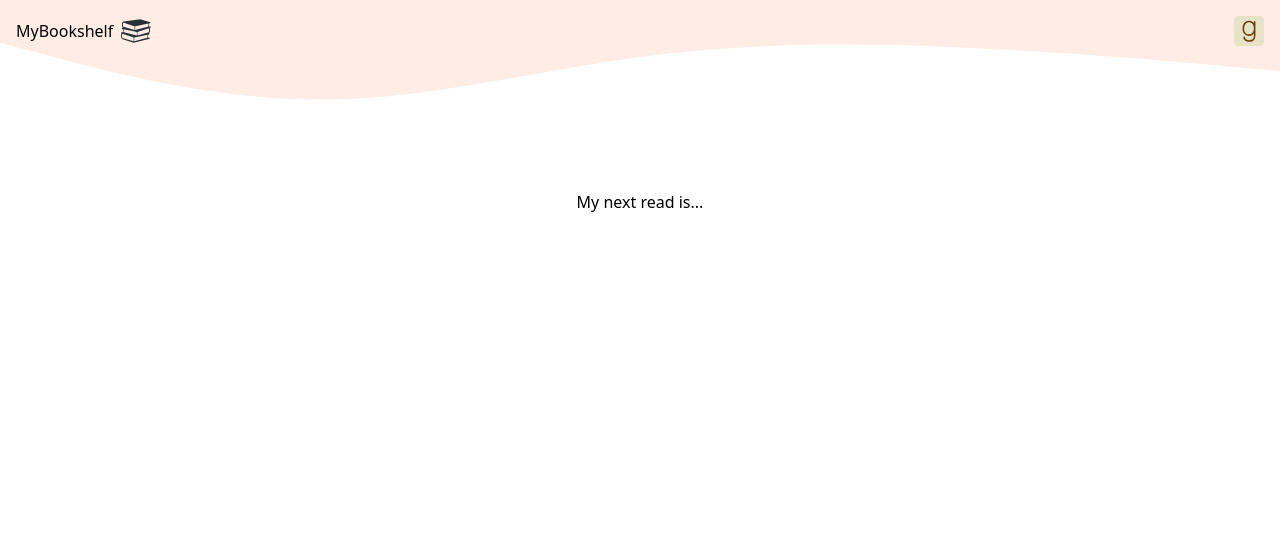
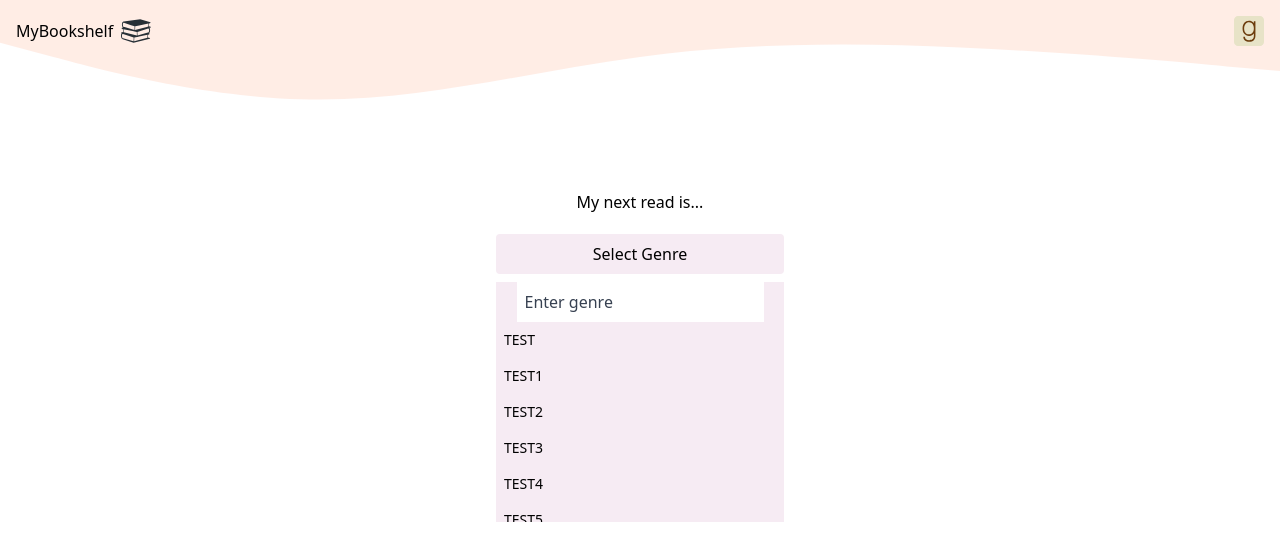
Before and after one commit to AndreiaMsT/my-bookshelf, a React (Vite) app: page / in a window 1280 px wide. Shown: the top 560 px of the page. Built offline with nearby package versions, Linux system fonts and the light colour scheme.

Commit message:
Building Select component

```diff
--- a/package.json
+++ b/package.json
@@ -11,7 +11,8 @@
   },
   "dependencies": {
     "react": "^18.2.0",
-    "react-dom": "^18.2.0"
+    "react-dom": "^18.2.0",
+    "react-icons": "^5.0.1"
   },
   "devDependencies": {
     "@types/react": "^18.2.56",
--- a/src/App.jsx
+++ b/src/App.jsx
@@ -1,11 +1,11 @@
 import { Navbar } from "./components/Navbar";
-import SearchBar from "./components/SearchBar";
+import Main from "./components/Main";
 
 const App = () => {
   return (
     <>
       <Navbar />
-      <SearchBar />
+      <Main />
     </>
   );
 };
--- /dev/null
+++ b/src/components/Main.jsx
@@ -0,0 +1,13 @@
+import Selector from "./Selector"
+
+
+const Main = () => {
+  return (
+    <div className="mt-[100px] sm:mt-[10%] flex flex-col items-center justify-center">
+    <h1>My next read is...</h1>
+    <Selector/>
+    </div>
+  )
+}
+
+export default Main
--- a/src/components/SearchBar.jsx
+++ /dev/null
@@ -1,13 +0,0 @@
-
-
-const SearchBar = () => {
-  return (
-    <div className="mt-[100px] sm:mt-[10%] flex flex-col items-center justify-center ">
-      <h1>My next read is...</h1>
-
-
-    </div>
-  );
-};
-
-export default SearchBar;
--- /dev/null
+++ b/src/components/Selector.jsx
@@ -0,0 +1,31 @@
+import { MdOutlineBook } from "react-icons/md";
+
+const Selector = () => {
+  return (
+    <div className="w-72 font-medium h-80 mt-[20px]">
+      <div className="bg-selector w-full p-2 flex items-center justify-center rounded">
+        <p>Select Genre</p>
+      </div>
+      <ul className="bg-selector mt-2 overflow-y-auto max-h-60">
+        <div className="flex items-center px-2 justify-around sticky top-0">
+
+          <input
+            type="text"
+            placeholder="Enter genre"
+            className="placeholder:text-gray-700 p-2 outline-none"
+          />
+        </div>
+        <li className="p-2 text-sm hover:bg-sky-600 hover:text-white">TEST</li>
+        <li className="p-2 text-sm hover:bg-sky-600 hover:text-white">TEST1</li>
+        <li className="p-2 text-sm hover:bg-sky-600 hover:text-white">TEST2</li>
+        <li className="p-2 text-sm hover:bg-sky-600 hover:text-white">TEST3</li>
+        <li className="p-2 text-sm hover:bg-sky-600 hover:text-white">TEST4</li>
+        <li className="p-2 text-sm hover:bg-sky-600 hover:text-white">TEST5</li>
+        <li className="p-2 text-sm hover:bg-sky-600 hover:text-white">TEST6</li>
+        <li className="p-2 text-sm hover:bg-sky-600 hover:text-white">TEST7</li>
+      </ul>
+    </div>
+  );
+};
+
+export default Selector;
--- a/src/index.css
+++ b/src/index.css
@@ -16,3 +16,7 @@
 svg {
   position: absolute;
 }
+
+.bg-selector{
+  background-color: rgb(246, 235, 243);
+}
```
Also changed, not shown: 1 other file (tests, documents, lock files or other folders).
